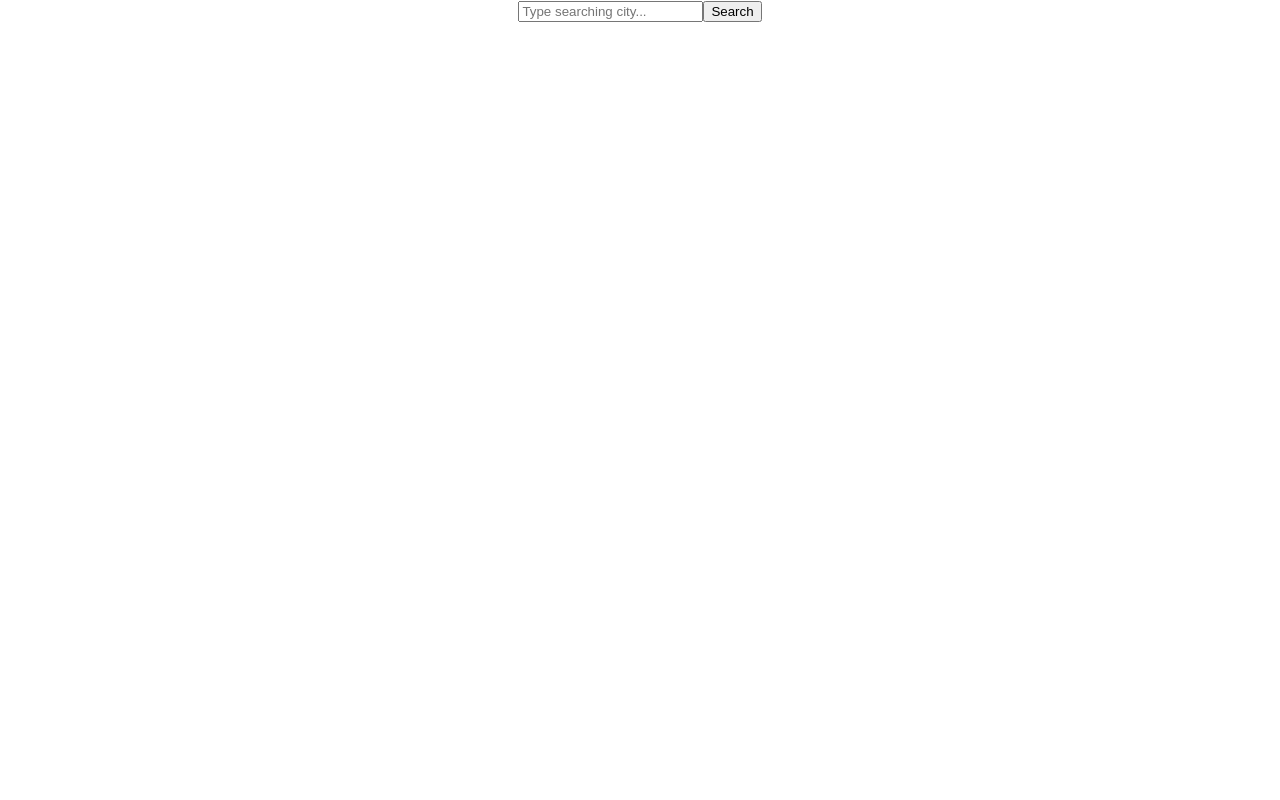
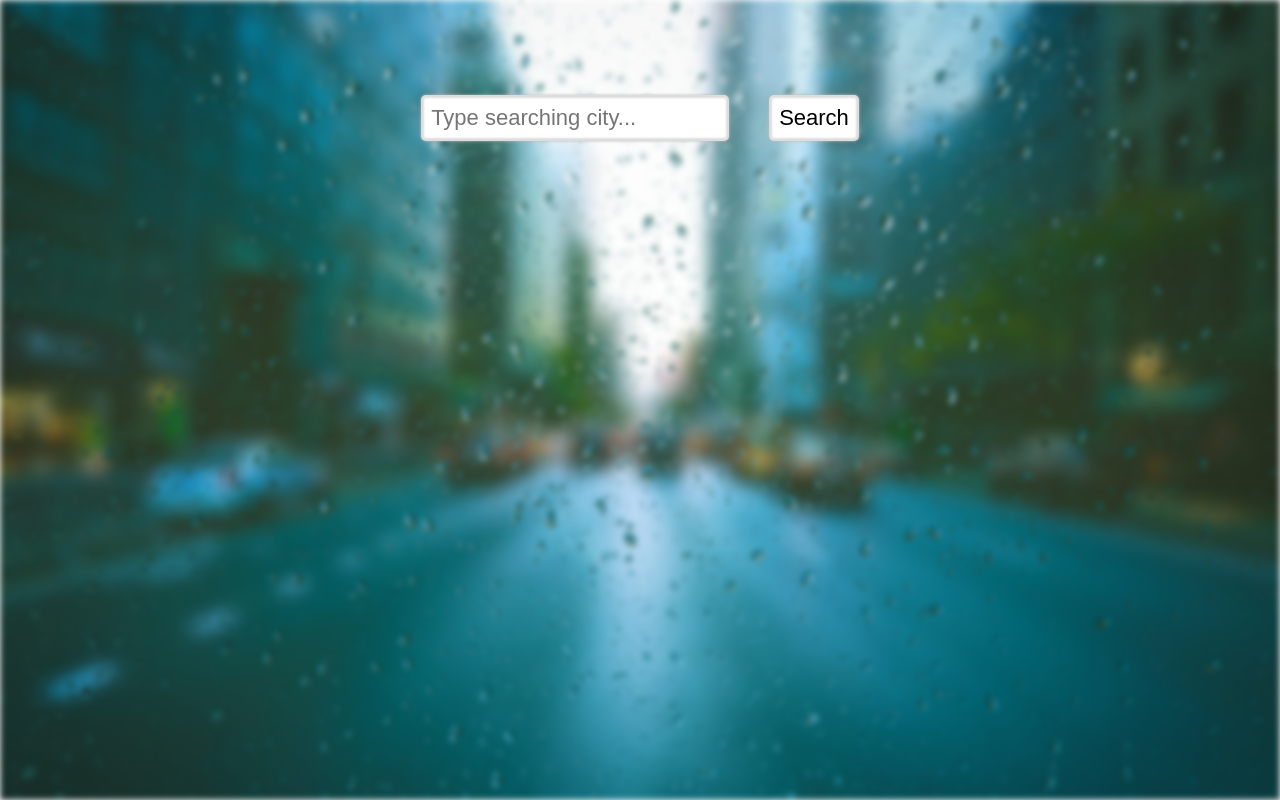
Before and after one commit to AniaKusmierek/react_weather_app, a React (Create React App) app: page / in a window 1280 px wide. Built offline with nearby package versions, Linux system fonts and the light colour scheme; no server answers.

Commit message:
Created and added style to app

```diff
--- a/src/components/App.css
+++ b/src/components/App.css
@@ -1,38 +1,55 @@
+body::before {
+  content: "";
+  z-index: -1;
+  position: inherit;
+  left: inherit;
+  top: inherit;
+  width: inherit;
+  height: inherit;
+  background-image: inherit;
+  background-size: cover;
+  filter: blur(3px);
+}
+
+body {
+  background-image: url("../assets/background.jpg");
+  background-size: 0 0;
+  background-position: center;
+  width: 100%;
+  height: 100%;
+  position: fixed;
+}
+
 .App {
+  margin: 50px auto 30px;
+  padding: 25px;
   text-align: center;
 }
 
-.App-logo {
-  height: 40vmin;
-  pointer-events: none;
+.App input,
+button {
+  margin: 20px;
+  padding: 8px;
+  font-size: 22px;
+  border-radius: 5px;
+  border: 2px solid #ddd;
+  box-shadow: inset 0 0 3px #bbb, 0 0 3px #bbb;
 }
-
-@media (prefers-reduced-motion: no-preference) {
-  .App-logo {
-    animation: App-logo-spin infinite 20s linear;
-  }
+.App button {
+  background-color: white;
+  transition: 0.3s;
+  cursor: pointer;
 }
-
-.App-header {
-  background-color: #282c34;
-  min-height: 100vh;
-  display: flex;
-  flex-direction: column;
-  align-items: center;
-  justify-content: center;
-  font-size: calc(10px + 2vmin);
+.App button:hover {
+  background-color: #333;
+  border: 2px solid #333;
   color: white;
 }
-
-.App-link {
-  color: #61dafb;
+.App h1 {
+  color: #000;
 }
-
-@keyframes App-logo-spin {
-  from {
-    transform: rotate(0deg);
-  }
-  to {
-    transform: rotate(360deg);
-  }
+.App p {
+  font-size: 20px;
+  font-weight: 700;
+  color: #000;
 }
```
